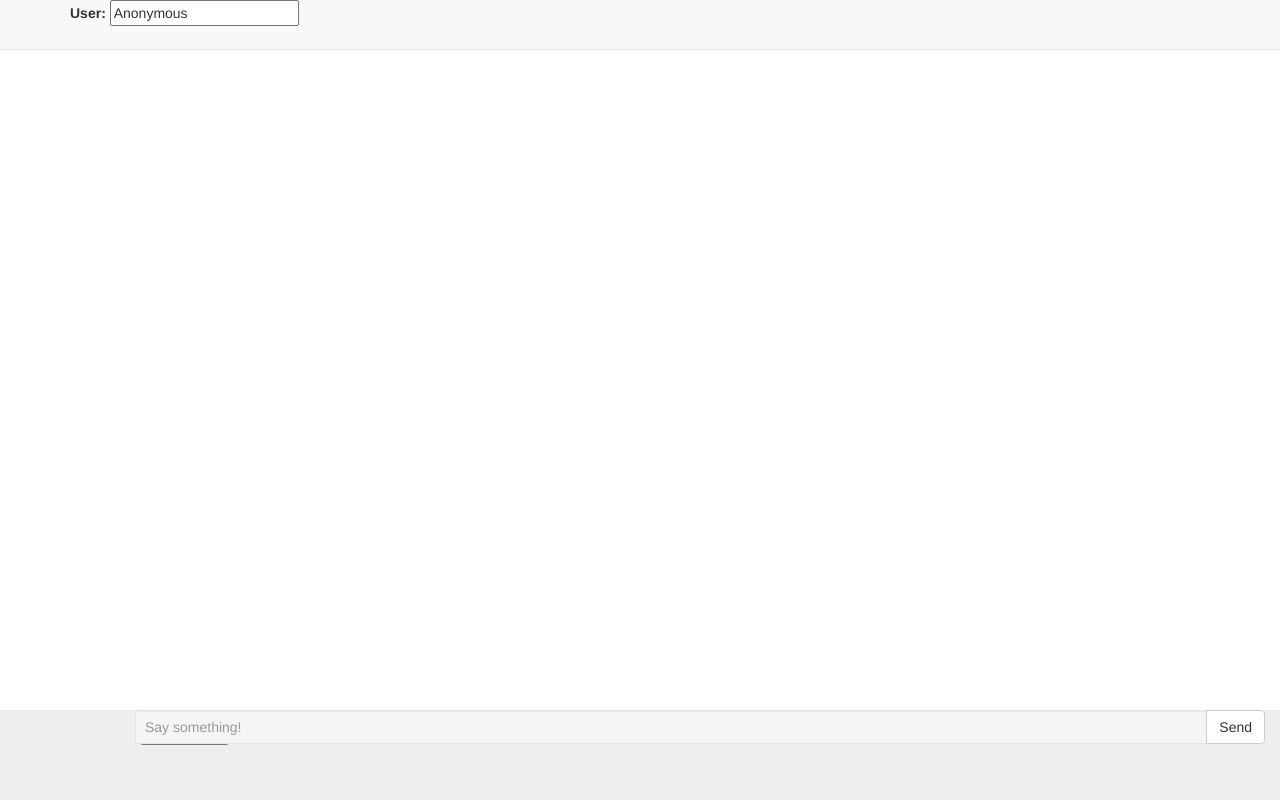
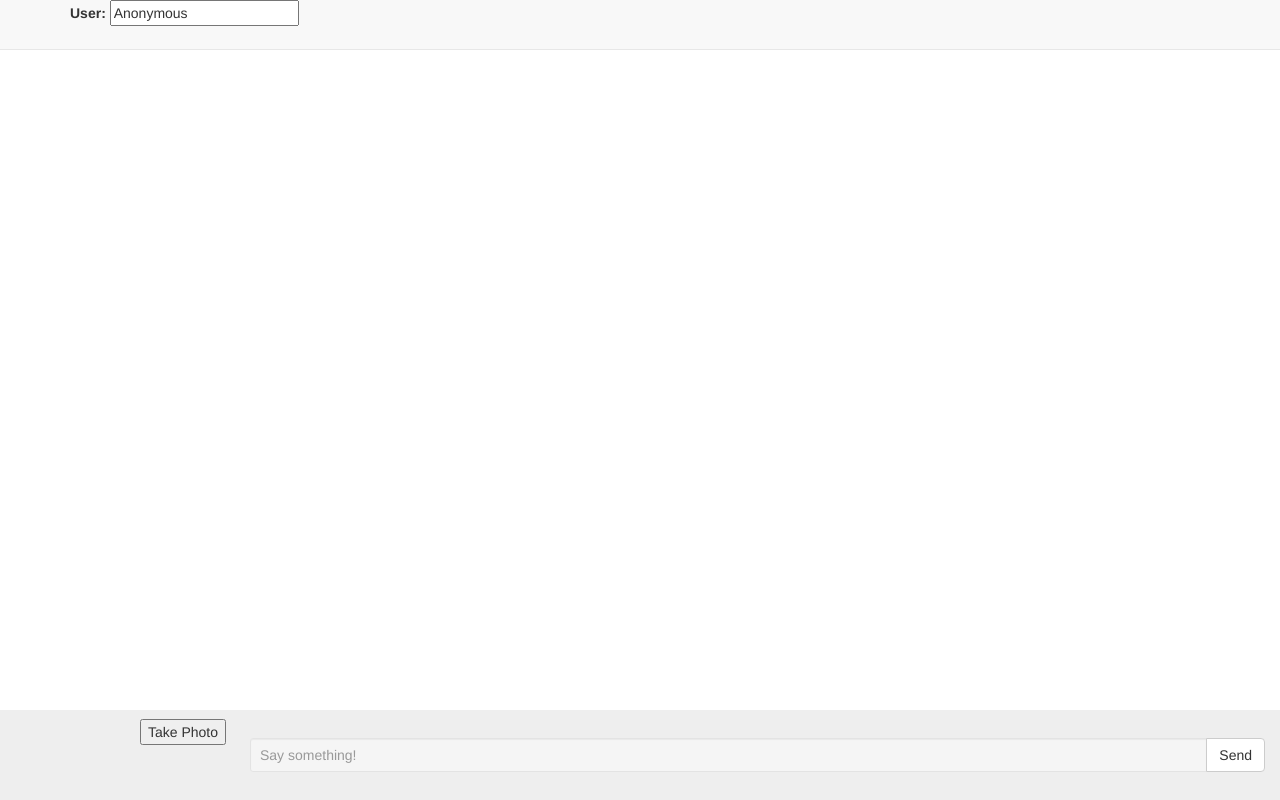
Before and after one commit to clay-to-n/meanchat, a website: page public/index.html in a window 1280 px wide. Drawn offline with nearby package versions, Linux system fonts and the light colour scheme; no server answers.

Commit message:
Fixed bottom bar style

```diff
--- a/public/index.html
+++ b/public/index.html
@@ -58,9 +58,8 @@
     <div class="col-lg-12" id="bottom-bar">
       <span>
         <video id="video" autoplay></video>
-        <button id="shutter">Snap Photo</button>
+        <button id="shutter">Take Photo</button>
         <canvas id="canvas" style="display:none" width="160" height="120"></canvas>
-        <div id="photo"></div>
       </span>
       <form class="input-group" id="msg-form" action="">
         <input type="text" class="form-control well well-sm" id="msg-text" autocomplete="off" placeholder="Say something!">
--- a/public/styles/index.css
+++ b/public/styles/index.css
@@ -31,9 +31,11 @@ img {
   position: fixed;
   bottom: 55px;
   left:140px;
+  z-index: 1;
 }
 #msg-form {
-  padding-left: 120px;
+  padding-left: 235px;
+  padding-top: 28px;
 }
 .messages {
   list-style-type: none;
```
